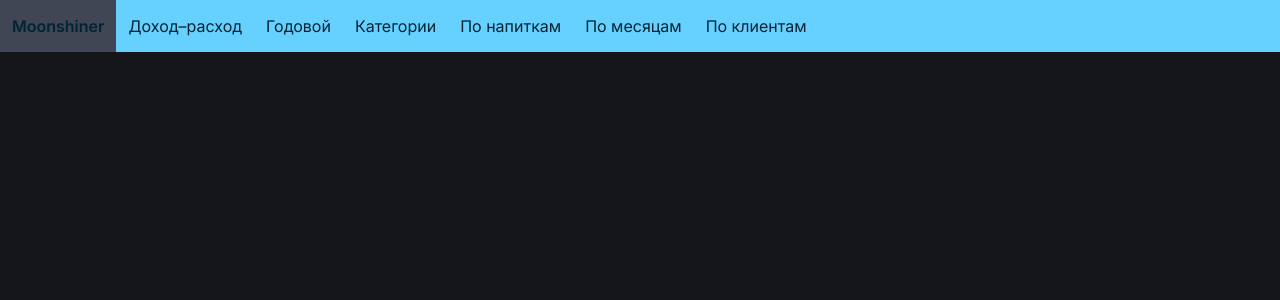
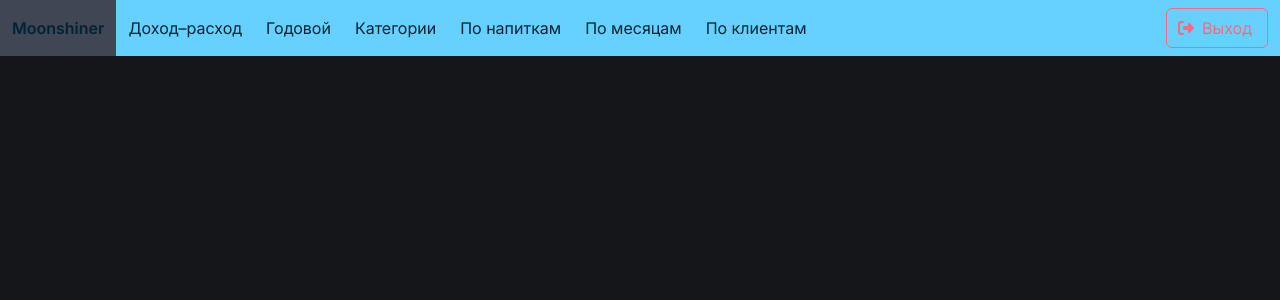
Before and after one commit to rzdpasha/Moonshiner-v.1-Analytics, a Django app: page / in a window 1280 px wide. Shown: the top 300 px of the page. Run offline with Django 5.2, Linux system fonts and the light colour scheme; the visitor is signed in with stand-in values (Sample User, id 1).

Commit message:
add Logout button (mini-form)

```diff
--- a/reports/templates/reports/base_reports.html
+++ b/reports/templates/reports/base_reports.html
@@ -39,6 +39,24 @@
             <a class="navbar-item" href="{% url 'reports:monthly' %}">По месяцам</a>
             <a class="navbar-item" href="{% url 'reports:clients' %}">По клиентам</a>
         </div>
+
+        <div class="navbar-end">
+            <div class="navbar-item">
+                {% if user.is_authenticated %}
+                <div class="buttons">
+                    <form action="{% url 'logout' %}" method="post">
+                        {% csrf_token %}
+                        <button type="submit" class="button is-danger is-outlined">
+                            <span class="icon">
+                                <i class="fas fa-sign-out-alt"></i>
+                            </span>
+                            <span>Выход</span>
+                        </button>
+                    </form>
+                </div>
+                {% endif %}
+            </div>
+        </div>
     </div>
 </nav>
 
```
